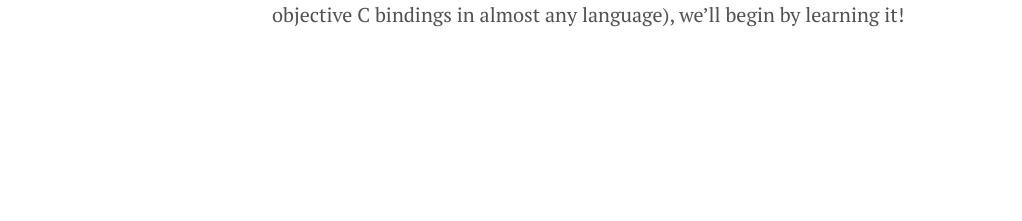
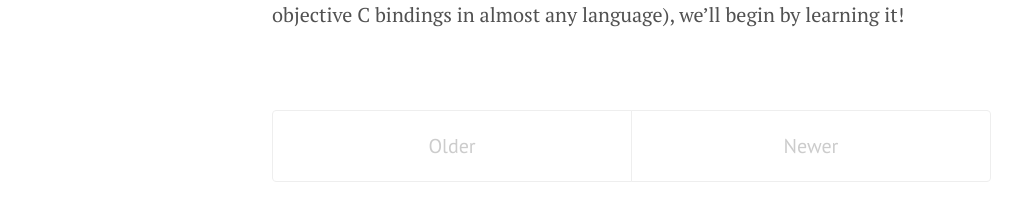
Before and after one commit to seafoodfry/seafoodfry.github.io, a Jekyll site: the page built from index.html, in a window 1280 px wide and 900 px high, scrolled down 2844 px. Shown: the part 658-879 px from the top of the window, without its empty margins (8-1030 px from the left). Built offline with Jekyll 4.4.1, drawn with Linux system fonts in a browser that asks for light colours; the list of posts is cut into pages by our own code; before the commit the page ends 3672 px from its top, so only the background shows below that.

Commit message:
Went back to paginate v1
Signed-off-by: seafoodfry <99568361+seafoodfry@users.noreply.github.com>

```diff
--- a/_config.yml
+++ b/_config.yml
@@ -12,7 +12,7 @@
 
 # Gems
 plugins:
-  - jekyll-paginate-v2
+  - jekyll-paginate
   - jekyll-sitemap
 
 # Custom vars
@@ -25,15 +25,3 @@
       type: "posts"
     values:
       lang: "en"
-
-pagination:
-  enabled: true
-  per_page: 10
-  permalink: '/page/:num/'
-  title: ':title - page :num'
-  limit: 0
-  sort_field: 'date'
-  sort_reverse: true
-  trail:
-    before: 2
-    after: 2
--- a/index.html
+++ b/index.html
@@ -1,13 +1,11 @@
 ---
 layout: default
 title: Home
-pagination:
-  enabled: true
 ---
 
 <div class="posts">
-  {% assign english_posts = paginator.posts | where: "lang", "en" %}
-  {% for post in english_posts %}
+  {% assign english_posts = site.posts | where: "lang", "en" %}
+  {% for post in english_posts limit: 10 %}
   <div class="post">
     <h1 class="post-title">
       <a href="{{ post.url | absolute_url }}">
@@ -23,17 +21,6 @@
 </div>
 
 <div class="pagination">
-  {% if paginator.total_pages > 1 %}
-    {% if paginator.previous_page %}
-      <a class="pagination-item newer" href="{{ paginator.previous_page_path | prepend: site.baseurl }}">Newer</a>
-    {% else %}
-      <span class="pagination-item newer">Newer</span>
-    {% endif %}
-
-    {% if paginator.next_page %}
-      <a class="pagination-item older" href="{{ paginator.next_page_path | prepend: site.baseurl }}">Older</a>
-    {% else %}
-      <span class="pagination-item older">Older</span>
-    {% endif %}
-  {% endif %}
+  <span class="pagination-item older">Older</span>
+  <span class="pagination-item newer">Newer</span>
 </div>
```
Also changed, not shown: 1 other file.
